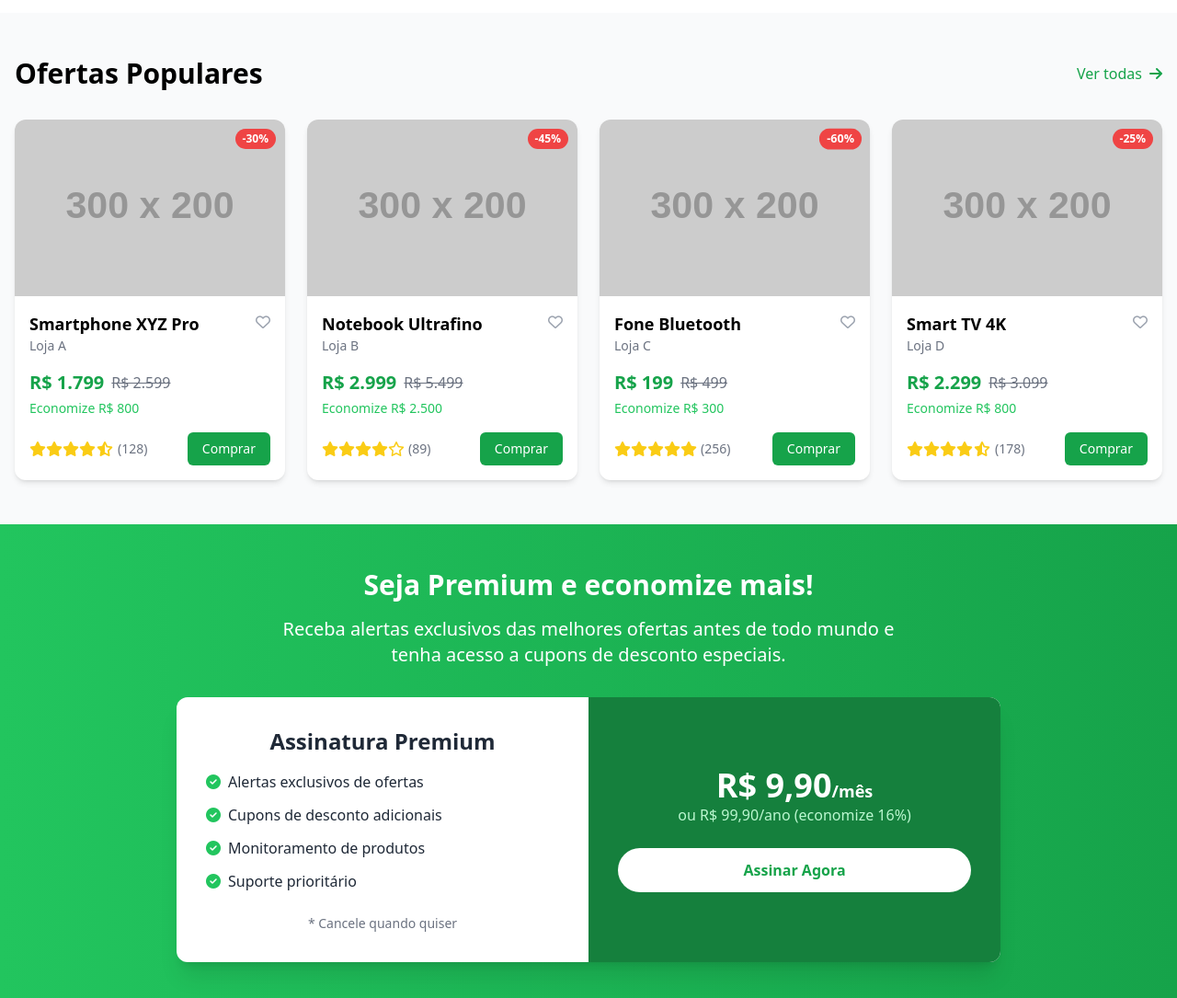
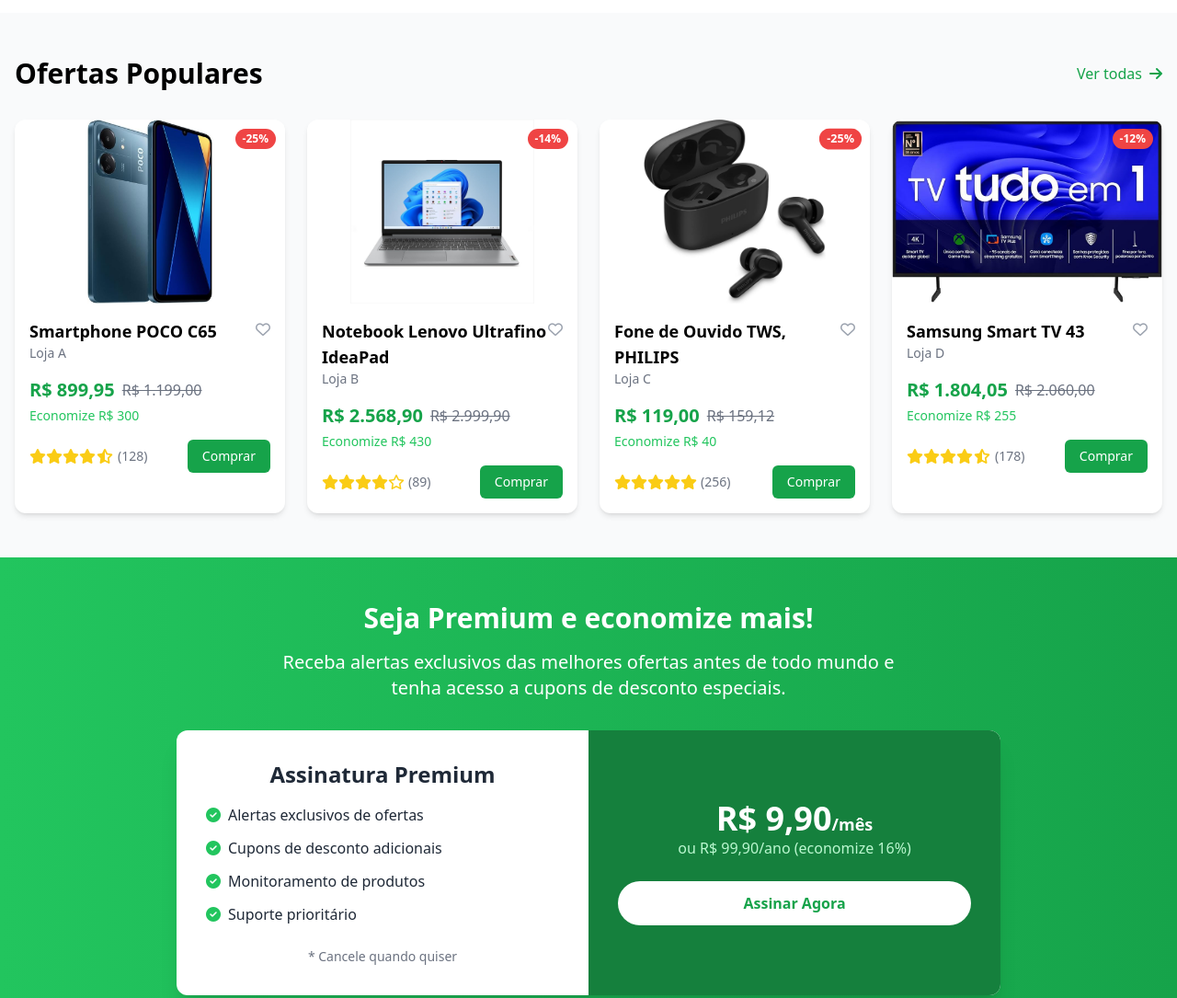
Before and after one commit to LeandroOSousa/melhores-ofertas-agora, a plain HTML site: page index.html in a window 1280 px wide. Shown: the part 940-2025 px from the top of the page at 92% size. Drawn offline with nearby package versions, Linux system fonts and the light colour scheme; placeholder pictures from the web are drawn by us.

Commit message:
insercao de imagens

```diff
--- a/index.html
+++ b/index.html
@@ -171,13 +171,14 @@
                 <!-- Product 1 -->
                 <div class="bg-white rounded-xl shadow-md overflow-hidden hover:shadow-lg transition relative">
                     <div class="relative">
-                        <img src="https://via.placeholder.com/300x200" alt="Produto" class="w-full h-48 object-cover">
-                        <div class="discount-badge">-30%</div>
+                        <img src="img/smartphone.jpg" alt="Produto" class="w-[300px] h-[200px] object-contain">
+                        <div class="discount-badge">-25%</div>
                     </div>
+
                     <div class="p-4">
                         <div class="flex justify-between items-start">
                             <div>
-                                <h3 class="font-bold text-lg">Smartphone XYZ Pro</h3>
+                                <h3 class="font-bold text-lg">Smartphone POCO C65</h3>
                                 <p class="text-gray-500 text-sm">Loja A</p>
                             </div>
                             <button class="text-gray-400 hover:text-red-500 transition">
@@ -187,10 +188,10 @@
 
                         <div class="mt-4">
                             <div class="flex items-center">
-                                <span class="text-green-600 font-bold text-xl">R$ 1.799</span>
-                                <span class="price-slash ml-2">R$ 2.599</span>
+                                <span class="text-green-600 font-bold text-xl">R$ 899,95</span>
+                                <span class="price-slash ml-2">R$ 1.199,00</span>
                             </div>
-                            <div class="text-green-500 text-sm mt-1">Economize R$ 800</div>
+                            <div class="text-green-500 text-sm mt-1">Economize R$ 300</div>
                         </div>
 
                         <div class="mt-4 flex justify-between items-center">
@@ -212,13 +213,13 @@
                 <!-- Product 2 -->
                 <div class="bg-white rounded-xl shadow-md overflow-hidden hover:shadow-lg transition relative">
                     <div class="relative">
-                        <img src="https://via.placeholder.com/300x200" alt="Produto" class="w-full h-48 object-cover">
-                        <div class="discount-badge">-45%</div>
+                        <img src="img/notebook.jpg" alt="Produto" class="w-[300px] h-[200px] object-contain">
+                        <div class="discount-badge">-14%</div>
                     </div>
                     <div class="p-4">
                         <div class="flex justify-between items-start">
                             <div>
-                                <h3 class="font-bold text-lg">Notebook Ultrafino</h3>
+                                <h3 class="font-bold text-lg">Notebook Lenovo Ultrafino IdeaPad</h3>
                                 <p class="text-gray-500 text-sm">Loja B</p>
                             </div>
                             <button class="text-gray-400 hover:text-red-500 transition">
@@ -228,10 +229,10 @@
 
                         <div class="mt-4">
                             <div class="flex items-center">
-                                <span class="text-green-600 font-bold text-xl">R$ 2.999</span>
-                                <span class="price-slash ml-2">R$ 5.499</span>
+                                <span class="text-green-600 font-bold text-xl">R$ 2.568,90</span>
+                                <span class="price-slash ml-2">R$ 2.999,90</span>
                             </div>
-                            <div class="text-green-500 text-sm mt-1">Economize R$ 2.500</div>
+                            <div class="text-green-500 text-sm mt-1">Economize R$ 430</div>
                         </div>
 
                         <div class="mt-4 flex justify-between items-center">
@@ -253,13 +254,13 @@
                 <!-- Product 3 -->
                 <div class="bg-white rounded-xl shadow-md overflow-hidden hover:shadow-lg transition relative">
                     <div class="relative">
-                        <img src="https://via.placeholder.com/300x200" alt="Produto" class="w-full h-48 object-cover">
-                        <div class="discount-badge pulse">-60%</div>
+                        <img src="img/fone.jpg" alt="Produto" class="w-[300px] h-[200px] object-contain">
+                        <div class="discount-badge pulse">-25%</div>
                     </div>
                     <div class="p-4">
                         <div class="flex justify-between items-start">
                             <div>
-                                <h3 class="font-bold text-lg">Fone Bluetooth</h3>
+                                <h3 class="font-bold text-lg">Fone de Ouvido TWS, PHILIPS</h3>
                                 <p class="text-gray-500 text-sm">Loja C</p>
                             </div>
                             <button class="text-gray-400 hover:text-red-500 transition">
@@ -269,10 +270,10 @@
 
                         <div class="mt-4">
                             <div class="flex items-center">
-                                <span class="text-green-600 font-bold text-xl">R$ 199</span>
-                                <span class="price-slash ml-2">R$ 499</span>
+                                <span class="text-green-600 font-bold text-xl">R$ 119,00</span>
+                                <span class="price-slash ml-2">R$ 159,12</span>
                             </div>
-                            <div class="text-green-500 text-sm mt-1">Economize R$ 300</div>
+                            <div class="text-green-500 text-sm mt-1">Economize R$ 40</div>
                         </div>
 
                         <div class="mt-4 flex justify-between items-center">
@@ -294,13 +295,13 @@
                 <!-- Product 4 -->
                 <div class="bg-white rounded-xl shadow-md overflow-hidden hover:shadow-lg transition relative">
                     <div class="relative">
-                        <img src="https://via.placeholder.com/300x200" alt="Produto" class="w-full h-48 object-cover">
-                        <div class="discount-badge">-25%</div>
+                        <img src="img/smarttv.jpg" alt="Produto" class="w-[300px] h-[200px] object-contain">
+                        <div class="discount-badge">-12%</div>
                     </div>
                     <div class="p-4">
                         <div class="flex justify-between items-start">
                             <div>
-                                <h3 class="font-bold text-lg">Smart TV 4K</h3>
+                                <h3 class="font-bold text-lg">Samsung Smart TV 43</h3>
                                 <p class="text-gray-500 text-sm">Loja D</p>
                             </div>
                             <button class="text-gray-400 hover:text-red-500 transition">
@@ -310,10 +311,10 @@
 
                         <div class="mt-4">
                             <div class="flex items-center">
-                                <span class="text-green-600 font-bold text-xl">R$ 2.299</span>
-                                <span class="price-slash ml-2">R$ 3.099</span>
+                                <span class="text-green-600 font-bold text-xl">R$ 1.804,05</span>
+                                <span class="price-slash ml-2">R$ 2.060,00</span>
                             </div>
-                            <div class="text-green-500 text-sm mt-1">Economize R$ 800</div>
+                            <div class="text-green-500 text-sm mt-1">Economize R$ 255</div>
                         </div>
 
                         <div class="mt-4 flex justify-between items-center">
@@ -386,7 +387,7 @@
         <div class="container mx-auto px-4">
             <div class="flex flex-col md:flex-row items-center">
                 <div class="md:w-1/2 mb-8 md:mb-0">
-                    <img src="https://via.placeholder.com/500x350" alt="Sobre Nós" class="rounded-xl shadow-lg">
+                    <img src="img/logo-transparent.png" alt="Sobre Nós" class="w-[500px] h-[500px] object-contain">
                 </div>
 
                 <div class="md:w-1/2 md:pl-12">
@@ -431,7 +432,7 @@
                 <!-- Testimonial 1 -->
                 <div class="bg-white p-6 rounded-xl shadow-md">
                     <div class="flex items-center mb-4">
-                        <img src="https://via.placeholder.com/50" alt="Usuário" class="w-12 h-12 rounded-full mr-4">
+                        <img src="https://randomuser.me/api/portraits/men/50.jpg" alt="Usuário" class="w-12 h-12 rounded-full mr-4">
                         <div>
                             <h4 class="font-bold">Carlos Silva</h4>
                             <div class="flex text-yellow-400">
@@ -451,7 +452,7 @@
                 <!-- Testimonial 2 -->
                 <div class="bg-white p-6 rounded-xl shadow-md">
                     <div class="flex items-center mb-4">
-                        <img src="https://via.placeholder.com/50" alt="Usuário" class="w-12 h-12 rounded-full mr-4">
+                        <img src="https://randomuser.me/api/portraits/women/32.jpg" alt="Usuário" class="w-12 h-12 rounded-full mr-4">
                         <div>
                             <h4 class="font-bold">Ana Oliveira</h4>
                             <div class="flex text-yellow-400">
@@ -471,7 +472,7 @@
                 <!-- Testimonial 3 -->
                 <div class="bg-white p-6 rounded-xl shadow-md">
                     <div class="flex items-center mb-4">
-                        <img src="https://via.placeholder.com/50" alt="Usuário" class="w-12 h-12 rounded-full mr-4">
+                        <img src="https://randomuser.me/api/portraits/men/44.jpg" alt="Usuário" class="w-12 h-12 rounded-full mr-4">
                         <div>
                             <h4 class="font-bold">Roberto Santos</h4>
                             <div class="flex text-yellow-400">
```
Also changed, not shown: img/fone.jpg (added), img/horizontal.png (added), img/logo-transparent.png (added), img/notebook.jpg (added), img/smartphone.jpg (added), img/smarttv.jpg (added).
